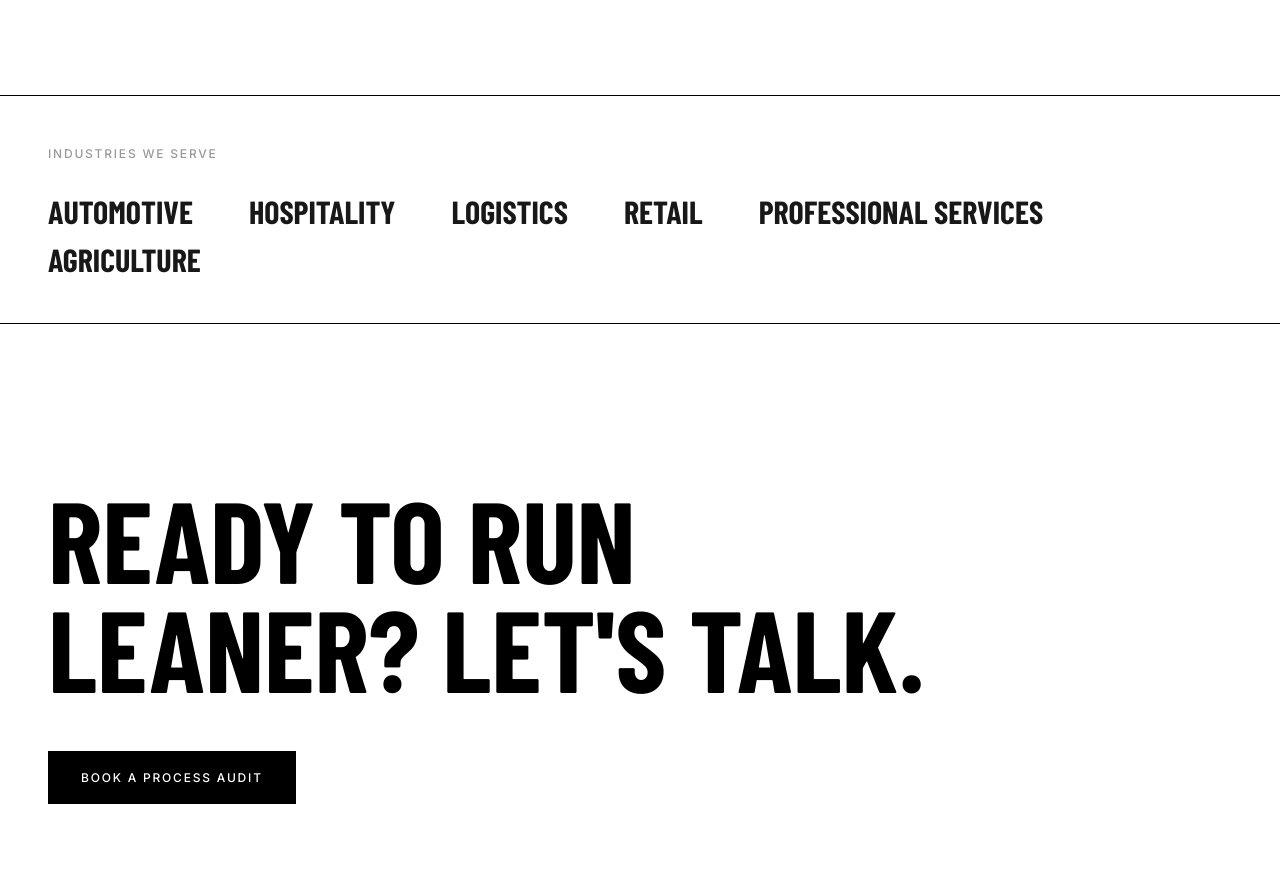
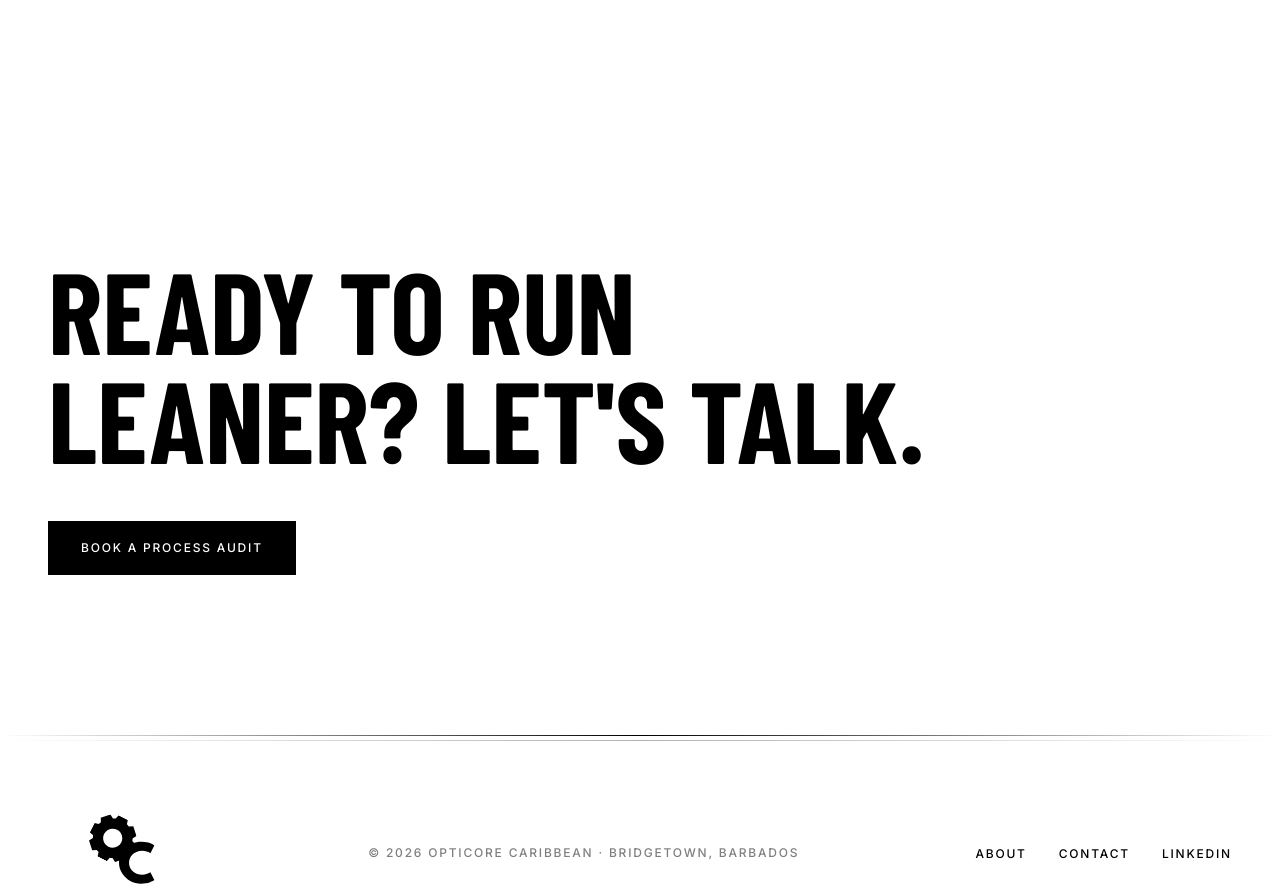
Before and after one commit to deriburnett19/opticore-website, a Next.js app: page / in a window 1280 px wide. Shown: the part 4327-5219 px from the top of the page. Built offline with nearby package versions, Linux system fonts and the light colour scheme; a web font is replaced by a local one.

Commit message:
Remove industries strip from home page

```diff
--- a/app/page.tsx
+++ b/app/page.tsx
@@ -59,14 +59,6 @@ const SERVICES = [
   },
 ]
 
-const INDUSTRIES = [
-  'AUTOMOTIVE',
-  'HOSPITALITY',
-  'LOGISTICS',
-  'RETAIL',
-  'PROFESSIONAL SERVICES',
-  'AGRICULTURE',
-]
 
 export default function HomePage() {
   return (
@@ -158,23 +150,6 @@ export default function HomePage() {
         </div>
       </section>
 
-      {/* ─── INDUSTRIES STRIP ────────────────────────────────────────── */}
-      <section className="border-t border-b border-black overflow-hidden">
-        <div className="max-w-7xl mx-auto px-6 md:px-12 py-12">
-          <p className="text-label opacity-40 mb-8">INDUSTRIES WE SERVE</p>
-          <div className="flex flex-wrap gap-x-8 gap-y-4 md:gap-x-14">
-            {INDUSTRIES.map((industry) => (
-              <span
-                key={industry}
-                className="font-display font-extrabold uppercase text-[clamp(1.25rem,3vw,2rem)] tracking-tightest leading-none opacity-90"
-              >
-                {industry}
-              </span>
-            ))}
-          </div>
-        </div>
-      </section>
-
       {/* ─── CLOSING CTA ─────────────────────────────────────────────── */}
       <section className="max-w-7xl mx-auto px-6 md:px-12 py-32 md:py-40" aria-label="Call to action">
         <h2 className="font-display font-extrabold uppercase text-hero tracking-tightest leading-[0.92] mb-12">
```
Also changed, not shown: 1 other file (tests, documents, lock files or other folders).
